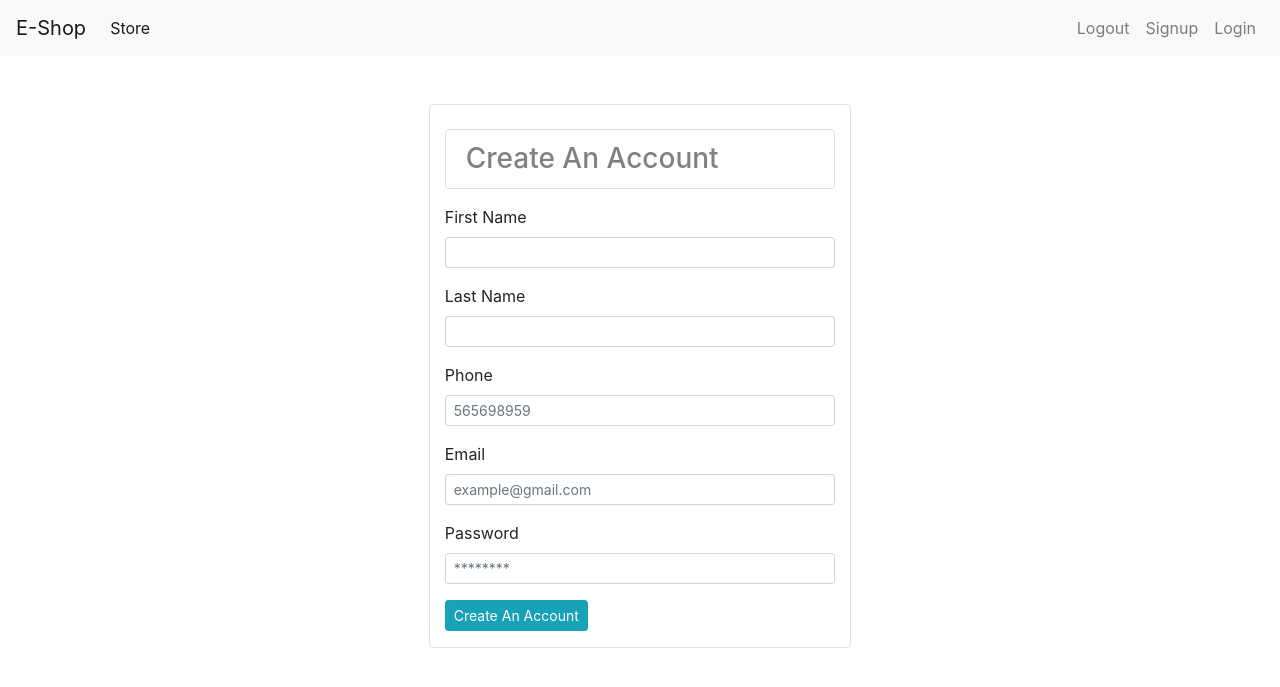
After one commit to yamposskype/EShop_Django, a Django app: page /signup in a window 1280 px wide. The commit adds this page. Shown: the top 687 px of the page. Run offline with Django 3.2, Linux system fonts and the light colour scheme; some libraries are stand-ins or nearby versions.

Commit message:
creating user

```diff
--- a/store/admin.py
+++ b/store/admin.py
@@ -1,6 +1,7 @@
 from django.contrib import admin
 from .models.product import Product
 from .models.category import Category
+from .models.customer import Customer
 
 
 class AdminProduct(admin.ModelAdmin):
@@ -15,3 +16,4 @@ class AdminCategory(admin.ModelAdmin):
 # Register your models here.
 admin.site.register(Product, AdminProduct)
 admin.site.register(Category , AdminCategory)
+admin.site.register(Customer )
--- a/store/models/__init__.py
+++ b/store/models/__init__.py
@@ -1,2 +1,3 @@
 from .product import Product
 from .category import Category
+from  .customer import  Customer
--- a/store/templates/base.html
+++ b/store/templates/base.html
@@ -39,7 +39,7 @@
           <a class="nav-link" href="#">Logout<span class="sr-only">(current)</span></a>
         </li>
         <li class="nav-item ">
-          <a class="nav-link" href="#">Signup<span class="sr-only">(current)</span></a>
+          <a class="nav-link" href="/signup">Signup<span class="sr-only">(current)</span></a>
         </li>
         <li class="nav-item ">
           <a class="nav-link" href="#">Login<span class="sr-only">(current)</span></a>
--- /dev/null
+++ b/store/templates/signup.html
@@ -0,0 +1,63 @@
+{% extends 'base.html' %}
+
+
+{% block content %}
+
+<div class="container">
+    <div class="p-4 m-4">
+        <div class="col-lg-5 mx-auto border rounded pt-4">
+            <h3 class="alert alert-light border rounded">Create An Account</h3>
+            <form action="/signup" method="POST">
+                {% csrf_token %}
+                <!-- firstname -->
+                <div class="form-group">
+                    <label for="">First Name</label>
+                    <input type="text" name="firstname"
+                     id="" class="form-control form-control-sm"
+                     placeholder="">
+                </div>
+
+                <!-- last name -->
+                <div class="form-group">
+                    <label for="">Last Name</label>
+                    <input type="text" name="lastname"
+                    id="" class="form-control form-control-sm"
+                    >
+                </div>
+
+                <!-- phone -->
+                <div class="form-group">
+                    <label for="">Phone</label>
+                    <input type="text" name="phone"
+                    id="" class="form-control form-control-sm"
+                    placeholder="565698959"
+                    >
+                </div>
+                <!-- email -->
+                <div class="form-group">
+                    <label for="">Email</label>
+                    <input type="email" name="email" id=""
+                     class=" form-control-sm form-control" placeholder="example@gmail.com">
+                </div>
+
+
+                <!-- password -->
+                <div class="form-group">
+                    <label for="">Password</label>
+                    <input type="password"
+                    name="password"
+                    id=""
+                     class="form-control form-control-sm" placeholder="********">
+                </div>
+
+                <div class="form-group">
+                    <input class="btn btn-sm btn-info" type="submit" value="Create An Account ">
+                </div>
+
+
+            </form>
+        </div>
+    </div>
+</div>
+
+{% endblock %}
--- a/store/urls.py
+++ b/store/urls.py
@@ -1,7 +1,8 @@
 from django.contrib import admin
 from django.urls import path
-from .views import index
+from .views import index , signup
 
 urlpatterns = [
-   path('', index)
+   path('', index),
+   path('signup' , signup)
 ]
--- a/store/views.py
+++ b/store/views.py
@@ -1,7 +1,8 @@
 from django.shortcuts import render
-from django.http import  HttpResponse
+from django.http import HttpResponse
 from .models.product import Product
 from .models.category import Category
+from .models.customer import Customer
 
 
 # Create your views here.
@@ -19,4 +20,25 @@ def index(request):
     data['products'] = products
     data['categories'] = categories
 
-    return render(request , 'index.html' , data)
+    return render(request, 'index.html', data)
+
+
+def signup(request):
+    if request.method == 'GET':
+        return render(request, 'signup.html')
+    else:
+        postData = request.POST
+        first_name = postData.get('firstname')
+        last_name = postData.get('lastname')
+        phone = postData.get('phone')
+        email = postData.get('email')
+        password = postData.get('password')
+        print(first_name, last_name, phone, email, password)
+        customer = Customer(first_name=first_name,
+                            last_name=last_name,
+                            phone=phone,
+                            email=email,
+                            password=password)
+
+        customer.register()
+        return HttpResponse("Signup Success")
```
Also changed, not shown: store/models/customer.py (added, +12 -0 lines), db.sqlite3, store/migrations/0006_customer.py (added).
